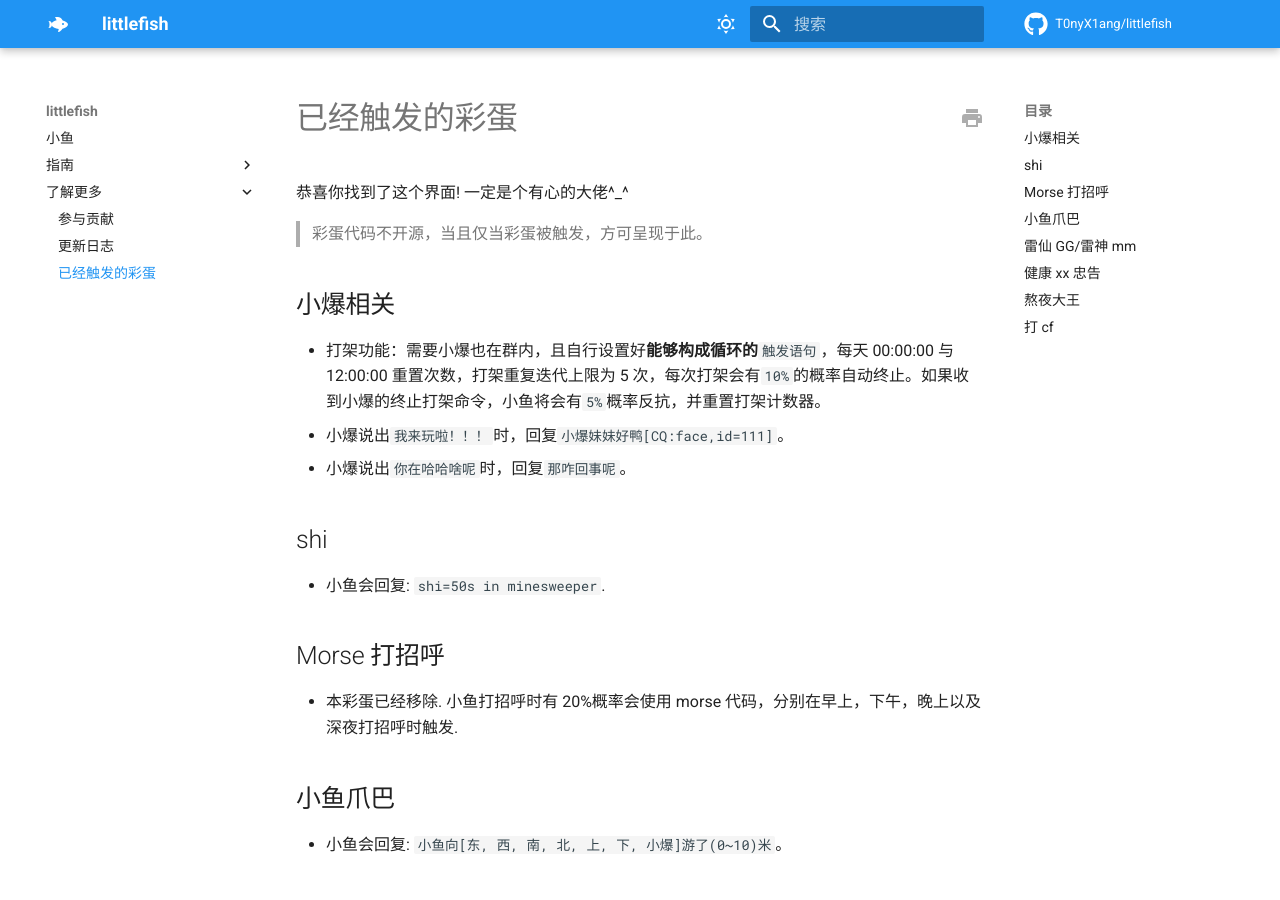
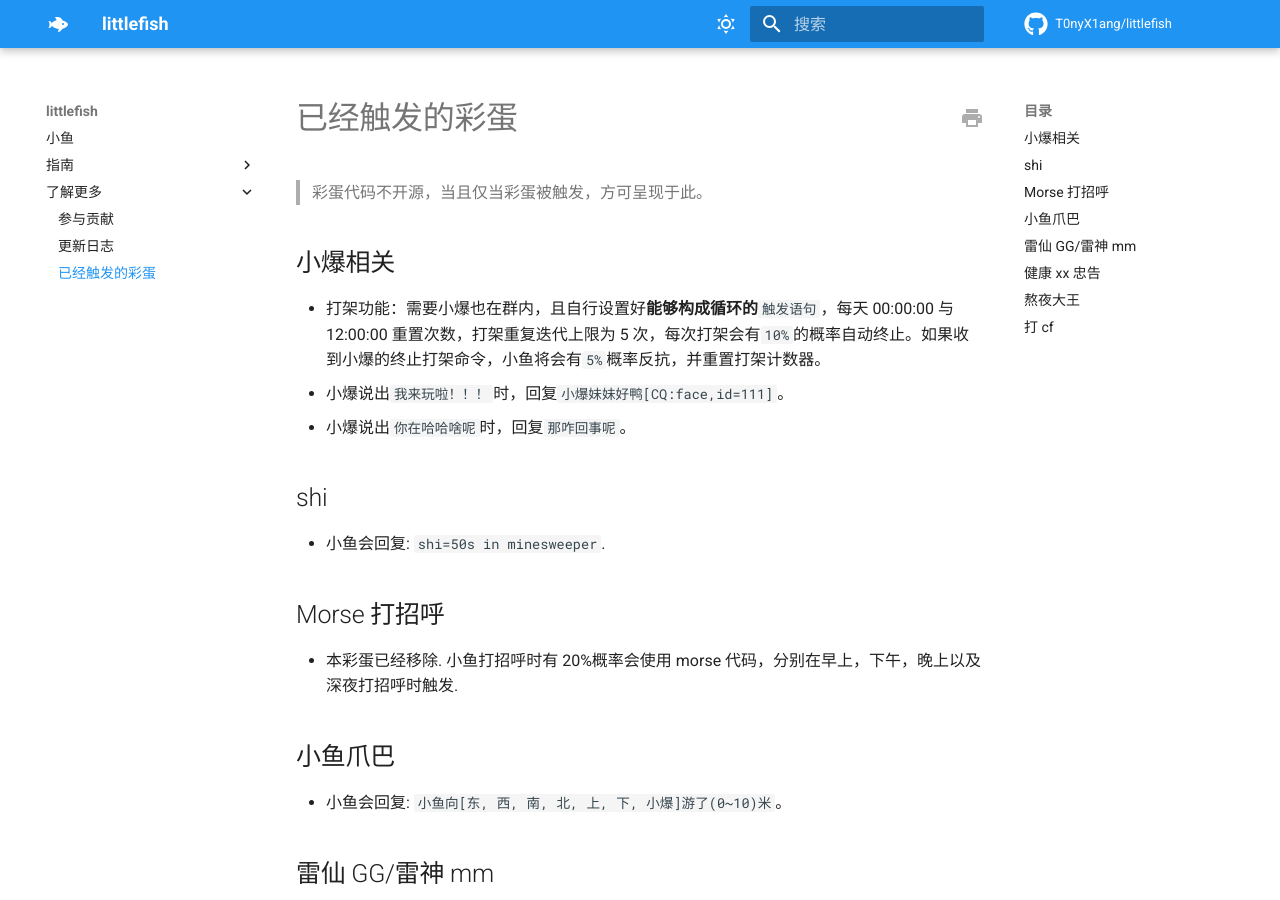
Before and after one commit to T0nyX1ang/littlefish, an MkDocs documentation site: the page built from docs/misc/easter.md, in a window 1280 px wide and 900 px high. Built offline with MkDocs 1.6.1 and Material for MkDocs 9.7.7, drawn with Linux system fonts in a browser that asks for light colours; comment, search, counter and statistics services are not loaded; the version menu is left out.

Commit message:
Update easter.md

```diff
--- a/docs/misc/easter.md
+++ b/docs/misc/easter.md
@@ -1,6 +1,4 @@
 # 已经触发的彩蛋
-
-恭喜你找到了这个界面! 一定是个有心的大佬^\_^
 
 > 彩蛋代码不开源，当且仅当彩蛋被触发，方可呈现于此。
 
```
